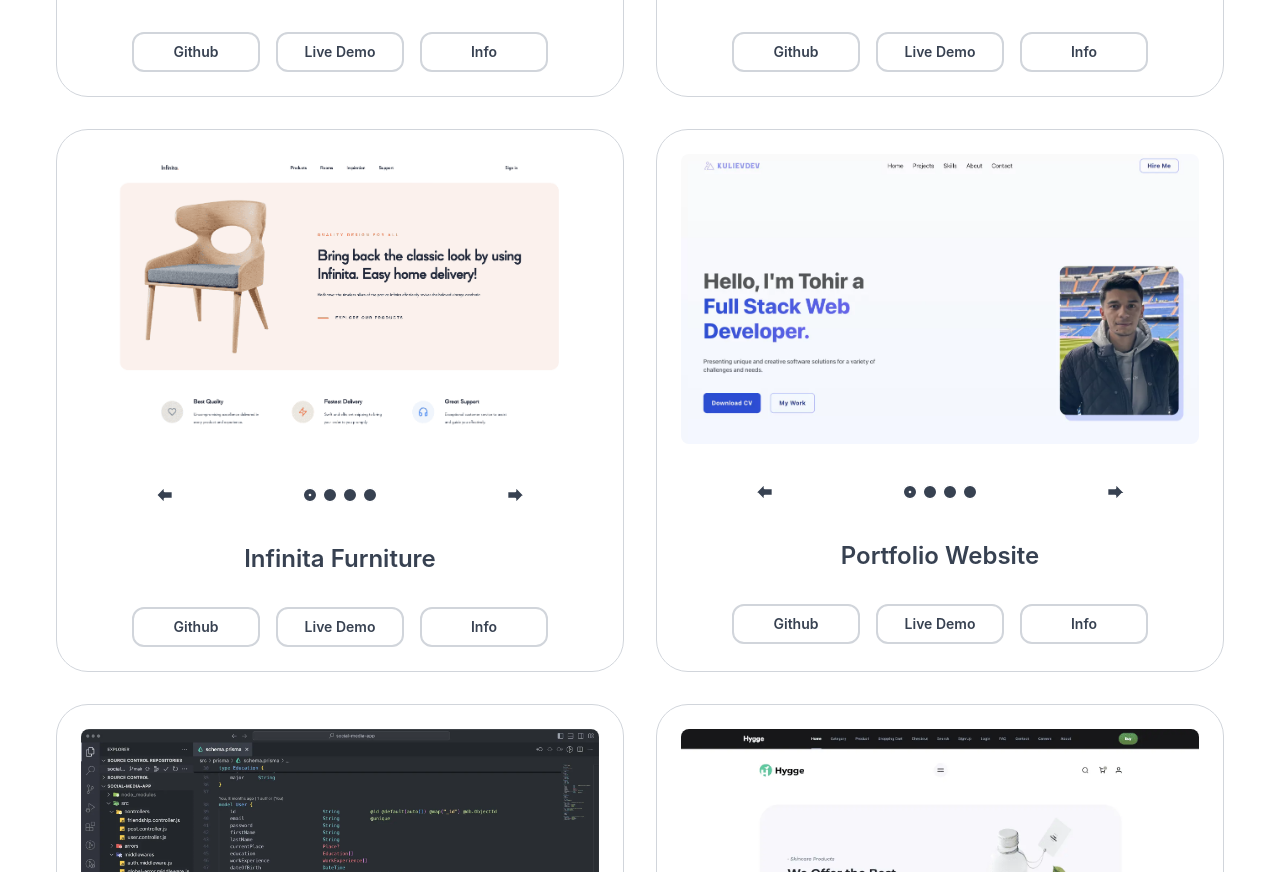
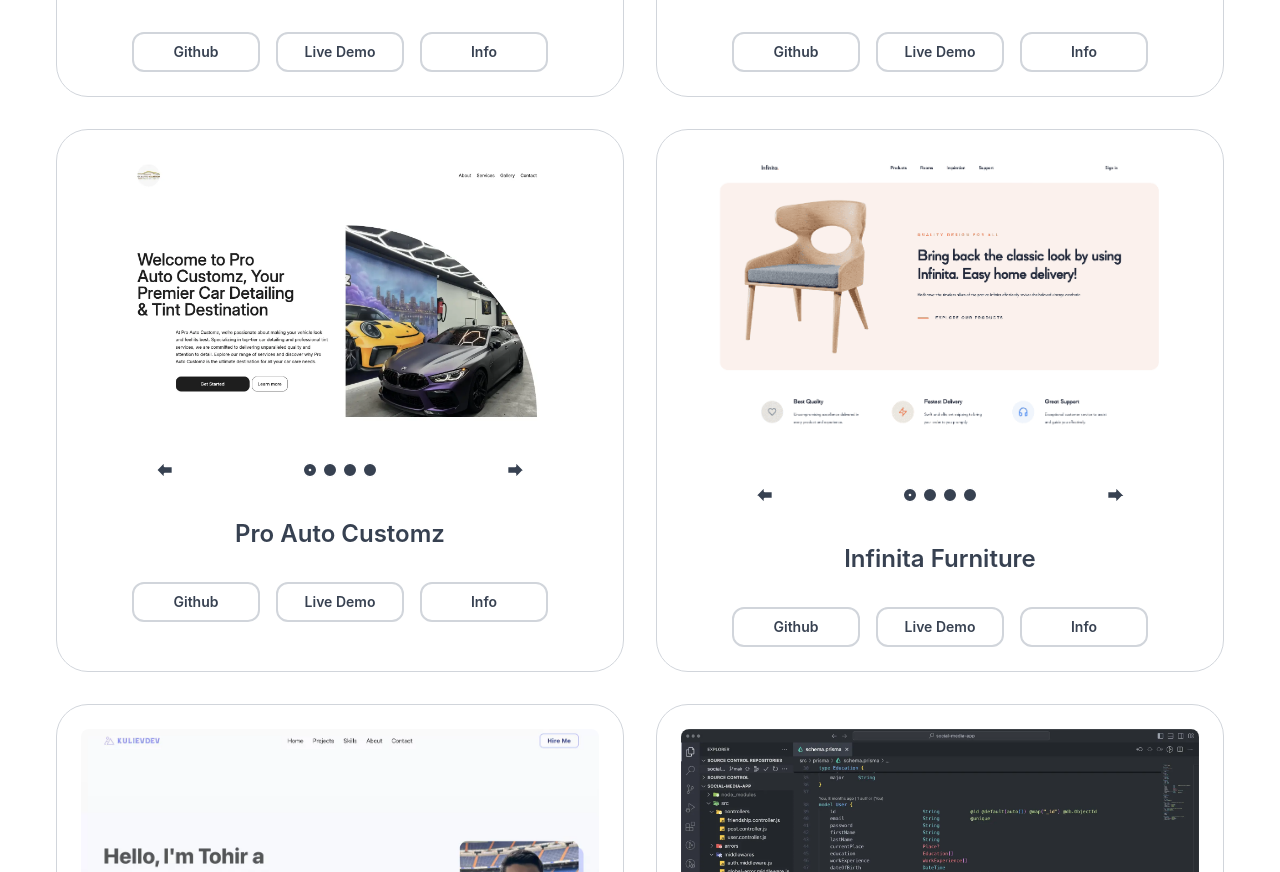
Before and after one commit to kulievdev/portfolio-website, a React (Vite) app: page / in a window 1280 px wide. Shown: the part 1700-2572 px from the top of the page. Built offline with nearby package versions, Linux system fonts and the light colour scheme.

Commit message:
add a wordpress project

```diff
--- a/src/Pages/Projects/myProjects.ts
+++ b/src/Pages/Projects/myProjects.ts
@@ -12,6 +12,12 @@ import luce1 from "../../assets/Images/LuceNotte/luce1.webp";
 import luce2 from "../../assets/Images/LuceNotte/luce2.webp";
 import luce3 from "../../assets/Images/LuceNotte/luce3.webp";
 import luce4 from "../../assets/Images/LuceNotte/luce4.webp";
+
+import proLogo from "../../assets/Images/ProAutoCustomz/pro-logo.jpg";
+import pro1 from "../../assets/Images/ProAutoCustomz/pro1.webp";
+import pro2 from "../../assets/Images/ProAutoCustomz/pro2.webp";
+import pro3 from "../../assets/Images/ProAutoCustomz/pro3.webp";
+import pro4 from "../../assets/Images/ProAutoCustomz/pro4.webp";
 
 import infinitaLogo from "../../assets/Images/Infinita/infinita-logo.png";
 import infinita1 from "../../assets/Images/Infinita/infinita1.webp";
@@ -67,6 +73,7 @@ import styledComp from "../../assets/TechStackIcons/styled-components.svg";
 import tailwindLogo from "../../assets/TechStackIcons/tailwindcss.svg";
 import nextjsLogo from "../../assets/TechStackIcons/nextjs.svg";
 import prismaLogo from "../../assets/TechStackIcons/prisma.svg";
+import wordpressLogo from "../../assets/TechStackIcons/wordpress.svg";
 
 const myProjects = [
   {
@@ -110,6 +117,22 @@ const myProjects = [
     description:
       "The Luce Notte Restaurant website is a gateway to a culinary journey like no other. Embark on a captivating journey where each page unfolds a tale through flavors, where the essence of Italian cuisine comes alive, merging passion with tradition in every pixel.",
     stacks: [reactLogo, javascriptLogo, styledComp],
+  },
+  {
+    projectName: "Pro Auto Customz",
+    category: "Wordpress",
+    github: "https://www.kuliev.dev/",
+    website: "https://proautocustomz.shop/",
+    images: [
+      { url: pro1, alt: "Pro Auto Customz Website Image" },
+      { url: pro2, alt: "Pro Auto Customz Website Image" },
+      { url: pro3, alt: "Pro Auto Customz Website Image" },
+      { url: pro4, alt: "Pro Auto Customz Website Image" },
+    ],
+    logo: proLogo,
+    description:
+      "The Pro Auto Customz website is a WordPress website that was built for a client located in Brooklyn. The site showcases a range of auto customization services, including paint jobs, interior upgrades, and performance enhancements. Designed with a sleek, modern aesthetic, the website features an intuitive navigation system, a gallery of past projects, and customer testimonials to highlight the quality of their work.",
+    stacks: [wordpressLogo],
   },
   {
     projectName: "Infinita Furniture",
```
